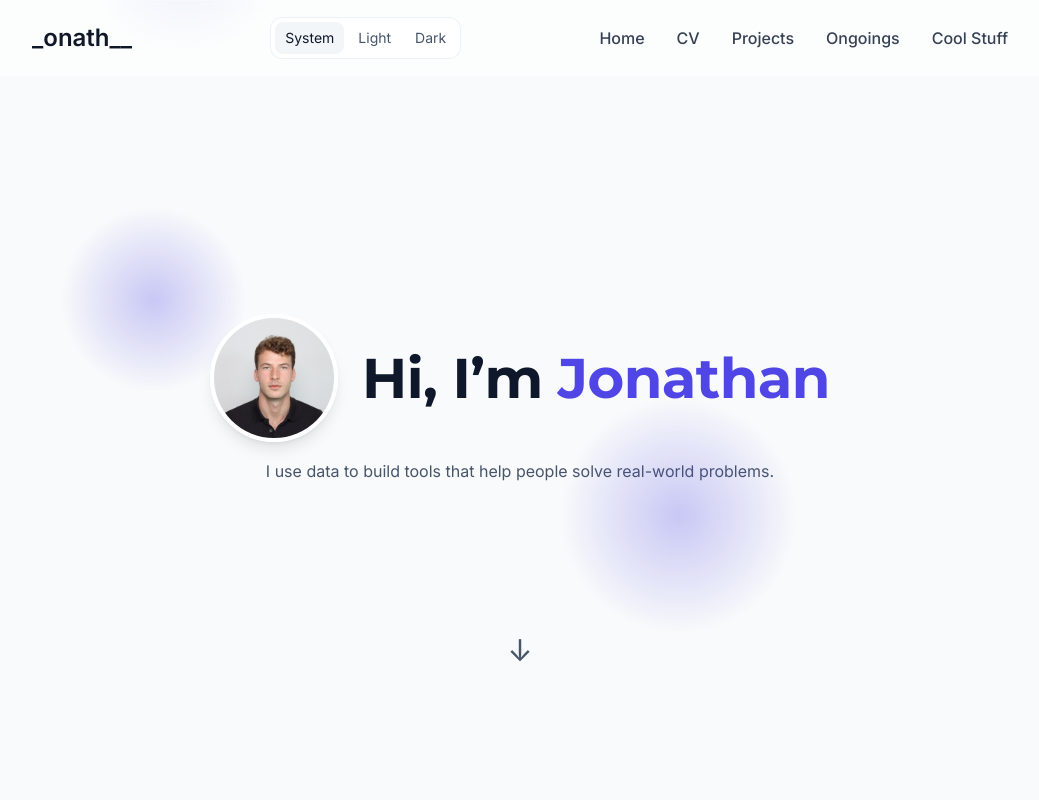
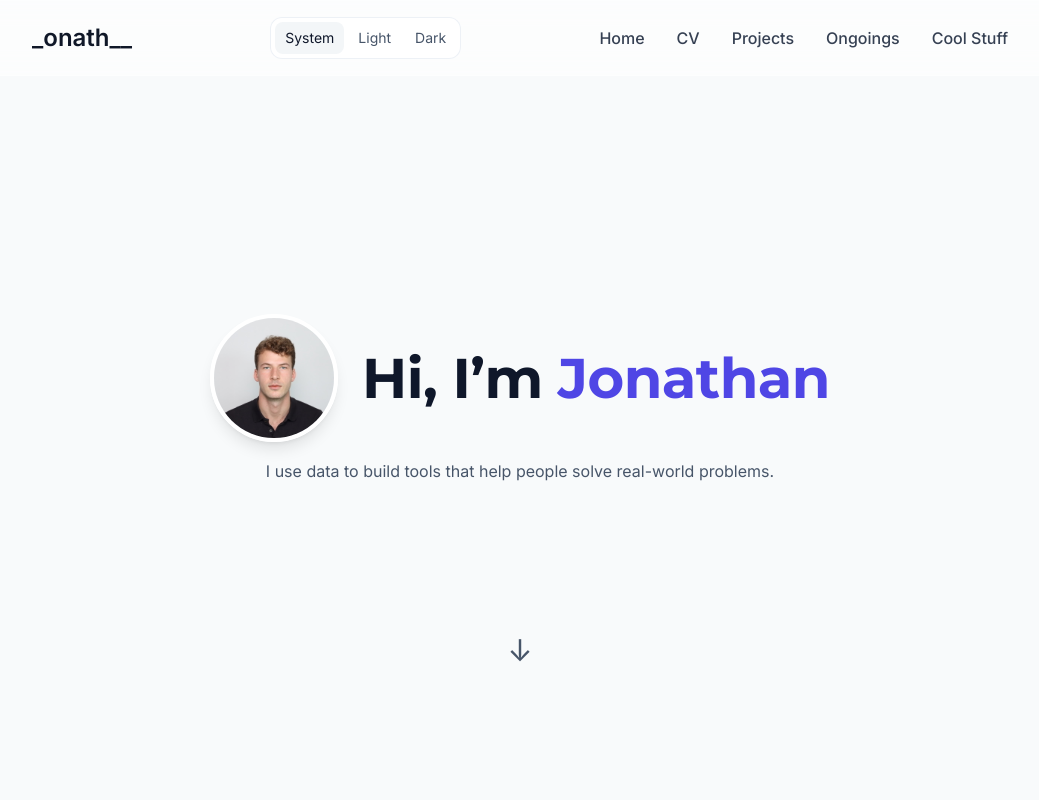
Before and after one commit to leandoer969/leandoer969.github.io, a React (Vite) app: page / in a window 1280 px wide. Shown: the top 800 px of the page, without its empty margins (120-1159 px from the left). Built offline with nearby package versions, Linux system fonts and the light colour scheme.

Commit message:
feat(bg): add density prop (sparse|normal|lush) with count override

```diff
--- a/src/components/BackgroundShapes.tsx
+++ b/src/components/BackgroundShapes.tsx
@@ -1,6 +1,8 @@
 // src/components/BackgroundShapes.tsx
-import React, { useMemo, useEffect, useState } from 'react';
+import React, { useMemo, useEffect, useState, useCallback } from 'react';
 import { motion, useScroll, useTransform, useSpring } from 'motion/react';
+
+type Density = 'sparse' | 'normal' | 'lush';
 
 type BlobConfig = { top: string; left: string; size: number; color: string };
 
@@ -8,9 +10,12 @@ type BackgroundShapesProps = {
   speed?: number;
   amplitude?: { x: number; y: number };
   colors?: string[];
+  /** explicit count (wins over density) */
+  count?: number;
+  /** ergonomic density selector */
+  density?: Density;
 };
 
-// token palette (light/dark via CSS vars)
 const tokenPalette = [
   'color-mix(in oklch, var(--color-primary) 28%, transparent)',
   'color-mix(in oklch, var(--color-people) 28%, transparent)',
@@ -18,40 +23,31 @@ const tokenPalette = [
   'color-mix(in oklch, var(--color-info) 24%, transparent)',
 ];
 
-const DEFAULT_NUM_BLOBS = 12;
 const MOBILE_BLOB_THRESHOLD = 768;
-const MOBILE_BLOB_COUNT = 6;
 const LOW_DPR_THRESHOLD = 1.5;
-const LOW_DPR_BLOB_COUNT = 8;
 
-const useBlobCount = () => {
-  const [count, setCount] = useState(() => {
-    if (typeof window === 'undefined') return DEFAULT_NUM_BLOBS;
-    if (window.innerWidth < MOBILE_BLOB_THRESHOLD) return MOBILE_BLOB_COUNT;
-    if (window.devicePixelRatio && window.devicePixelRatio < LOW_DPR_THRESHOLD)
-      return LOW_DPR_BLOB_COUNT;
-    return DEFAULT_NUM_BLOBS;
-  });
+function densityBase(d: Density) {
+  switch (d) {
+    case 'sparse':
+      return 8;
+    case 'lush':
+      return 16;
+    default:
+      return 12;
+  }
+}
 
-  useEffect(() => {
-    const onResize = () => {
-      if (window.innerWidth < MOBILE_BLOB_THRESHOLD)
-        setCount(MOBILE_BLOB_COUNT);
-      else if (
-        window.devicePixelRatio &&
-        window.devicePixelRatio < LOW_DPR_THRESHOLD
-      )
-        setCount(LOW_DPR_BLOB_COUNT);
-      else setCount(DEFAULT_NUM_BLOBS);
-    };
-    window.addEventListener('resize', onResize);
-    return () => window.removeEventListener('resize', onResize);
-  }, []);
+function autoCount(d: Density) {
+  const base = densityBase(d);
+  if (typeof window === 'undefined') return base;
+  if (window.innerWidth < MOBILE_BLOB_THRESHOLD)
+    return Math.max(4, Math.round(base * 0.5));
+  if (window.devicePixelRatio && window.devicePixelRatio < LOW_DPR_THRESHOLD)
+    return Math.round(base * 0.75);
+  return base;
+}
 
-  return count;
-};
-
-// Mulberry32 PRNG for deterministic layout per mount
+// Mulberry32 PRNG
 function mulberry32(seed: number) {
   return function () {
     let t = (seed += 0x6d2b79f5);
@@ -65,9 +61,12 @@ const BackgroundShapes: React.FC<BackgroundShapesProps> = ({
   speed = 8,
   amplitude = { x: 10, y: 25 },
   colors,
+  count,
+  density = 'normal',
 }) => {
   const { scrollYProgress } = useScroll();
 
+  // reduced motion
   const [prm, setPrm] = useState(false);
   useEffect(() => {
     const mql = window.matchMedia('(prefers-reduced-motion: reduce)');
@@ -77,6 +76,7 @@ const BackgroundShapes: React.FC<BackgroundShapesProps> = ({
     return () => mql.removeEventListener?.('change', handler);
   }, []);
 
+  // transforms
   const warped = useTransform(scrollYProgress, (v) =>
     Math.min(Math.max(v * speed, 0), 1)
   );
@@ -95,7 +95,21 @@ const BackgroundShapes: React.FC<BackgroundShapesProps> = ({
   const x = prm ? '0%' : rawX;
   const y = prm ? '0%' : springY;
 
-  const blobCount = useBlobCount();
+  // count based on density (or explicit count)
+  const computeCount = useCallback(
+    () => count ?? autoCount(density),
+    [count, density]
+  );
+  const [blobCount, setBlobCount] = useState<number>(computeCount);
+  useEffect(() => setBlobCount(computeCount()), [computeCount]);
+
+  useEffect(() => {
+    if (count != null) return;
+    const onResize = () => setBlobCount(autoCount(density));
+    window.addEventListener('resize', onResize);
+    return () => window.removeEventListener('resize', onResize);
+  }, [count, density]);
+
   const palette = colors ?? tokenPalette;
 
   const blobs = useMemo<BlobConfig[]>(() => {
@@ -123,8 +137,8 @@ const BackgroundShapes: React.FC<BackgroundShapesProps> = ({
           style={{
             top: b.top,
             left: b.left,
-            width: b.size, // number => px
-            height: b.size, // number => px
+            width: b.size,
+            height: b.size,
             background: `radial-gradient(circle at center, ${b.color} 0%, transparent 70%)`,
             mixBlendMode: 'multiply',
             contain: 'paint',
```
